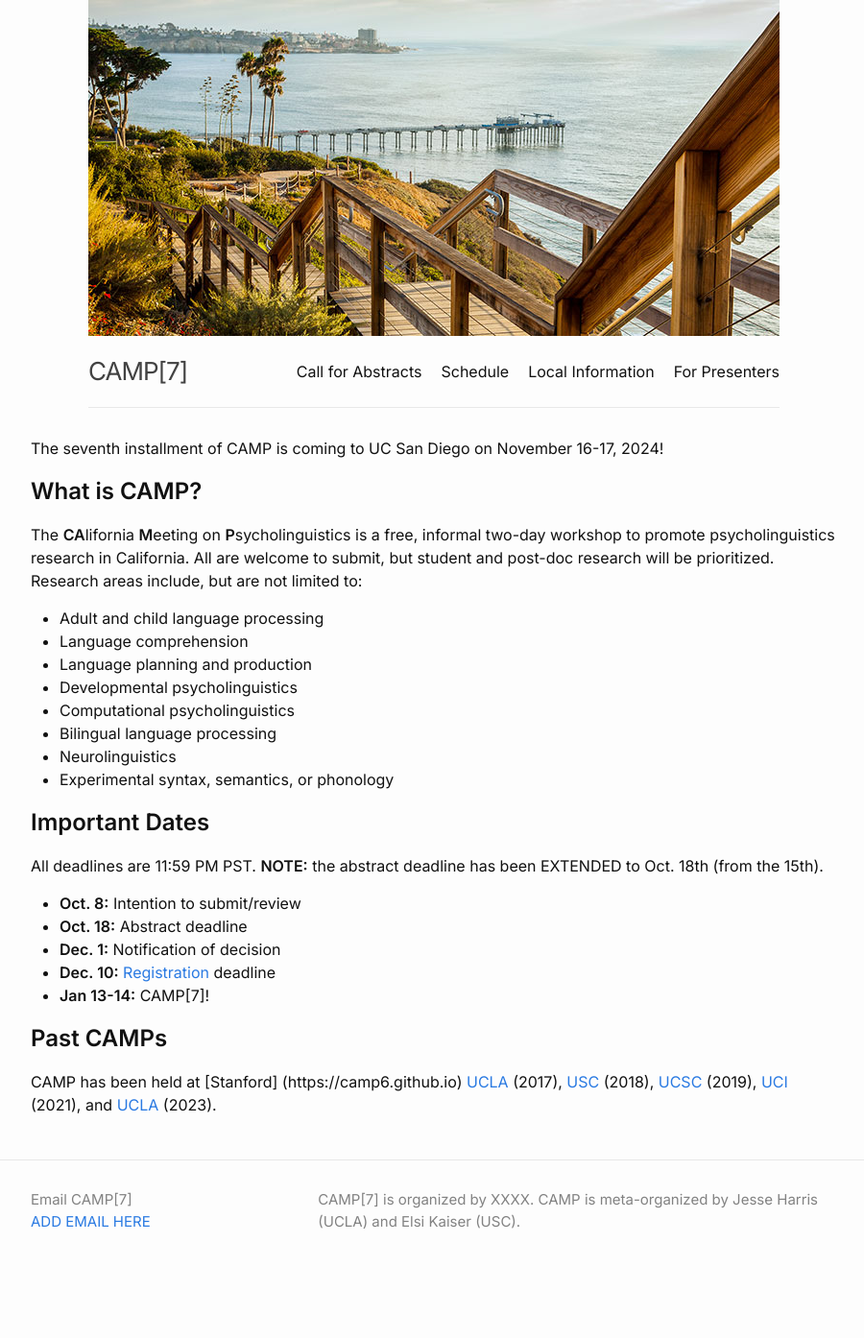
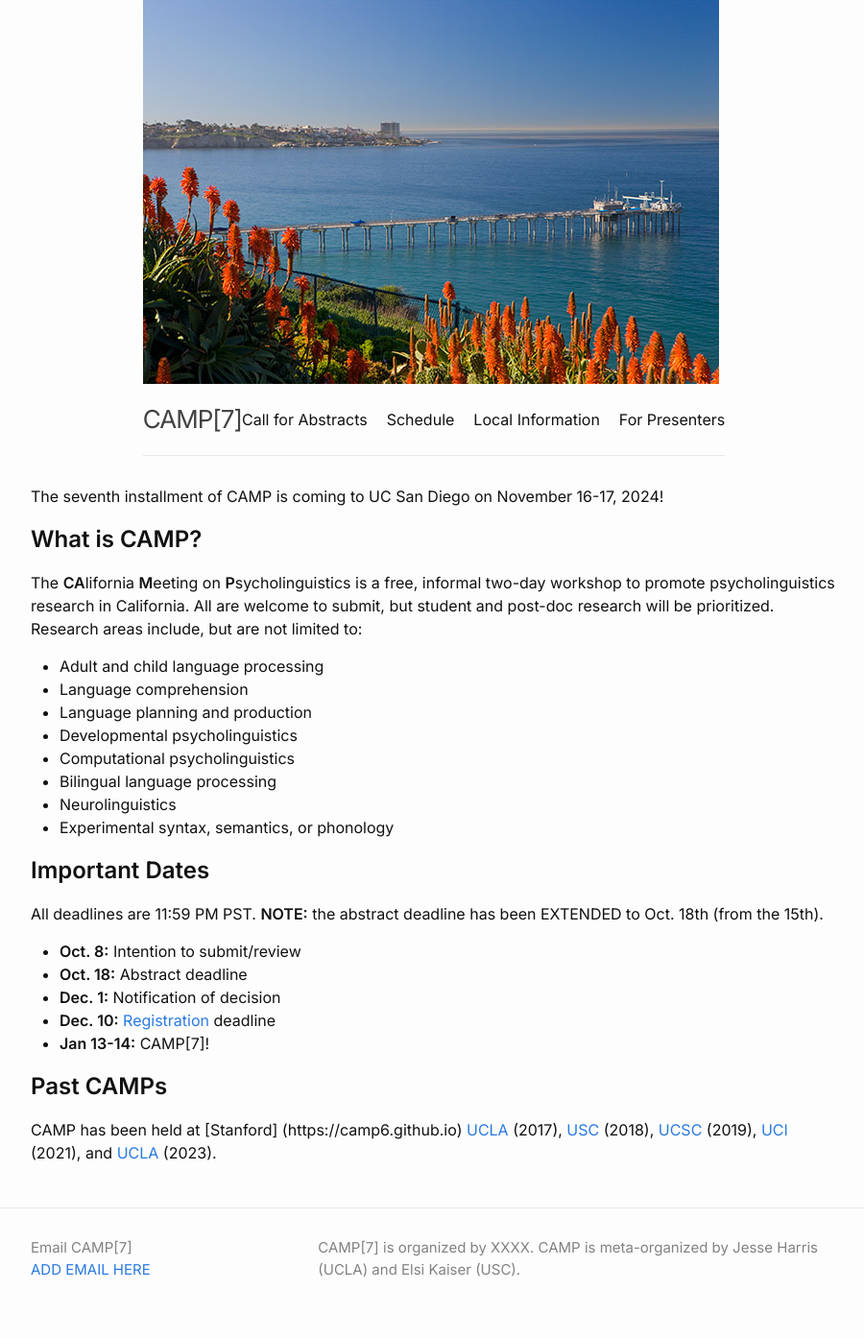
Before and after one commit to camp7ucsd/camp7.github.io, a Jekyll site: the page built from index.markdown, in a window 1280 px wide. Shown: the whole page at 96% size, without its empty margins (188-1088 px from the left). Built offline with Jekyll 4.4.1, drawn with Linux system fonts in a browser that asks for light colours; before the commit the page ends 1344 px from its top, so only the background shows below that.

Commit message:
new photo

```diff
--- a/_includes/header.html
+++ b/_includes/header.html
@@ -1,5 +1,5 @@
 <header class="site-header" role="banner">
-  <img src="{{ site.baseurl | append: "/assets/" | append: "stanford.jpeg"}}">
+  <img src="{{ site.baseurl | append: "/assets/" | append: "ucsd.jpeg"}}">
   <div class="wrapper">
     {%- assign default_paths = site.pages | sort:"order" | map: "path" -%}
     {%- assign page_paths = site.header_pages | default: default_paths -%}
@@ -10,7 +10,7 @@
         <input type="checkbox" id="nav-trigger" class="nav-trigger" />
         <label for="nav-trigger">
           <span class="menu-icon">
-            <svg viewBox="0 0 18 15" width="18px" height="15px">
+            <svg viewBox="0 0 18 15" width="20px" height="13px">
               <path d="M18,1.484c0,0.82-0.665,1.484-1.484,1.484H1.484C0.665,2.969,0,2.304,0,1.484l0,0C0,0.665,0.665,0,1.484,0 h15.032C17.335,0,18,0.665,18,1.484L18,1.484z M18,7.516C18,8.335,17.335,9,16.516,9H1.484C0.665,9,0,8.335,0,7.516l0,0 c0-0.82,0.665-1.484,1.484-1.484h15.032C17.335,6.031,18,6.696,18,7.516L18,7.516z M18,13.516C18,14.335,17.335,15,16.516,15H1.484 C0.665,15,0,14.335,0,13.516l0,0c0-0.82,0.665-1.483,1.484-1.483h15.032C17.335,12.031,18,12.695,18,13.516L18,13.516z"/>
             </svg>
           </span>
```
Also changed, not shown: assets/stanford.jpeg (deleted), assets/ucsd.jpeg (added), 2 other files.
